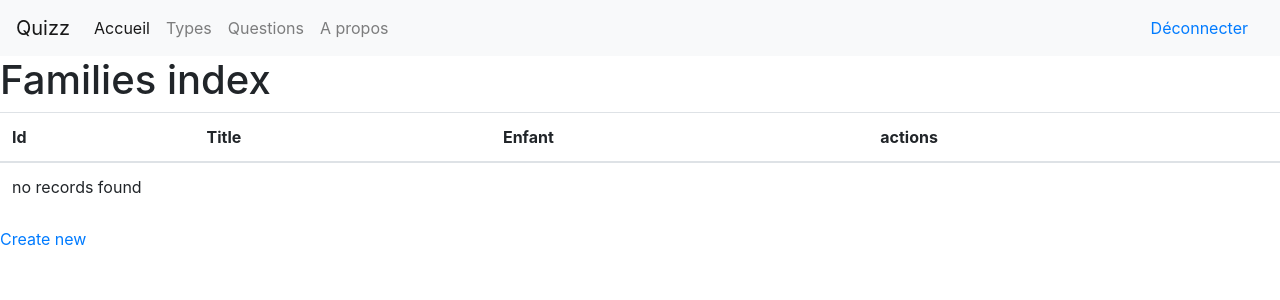
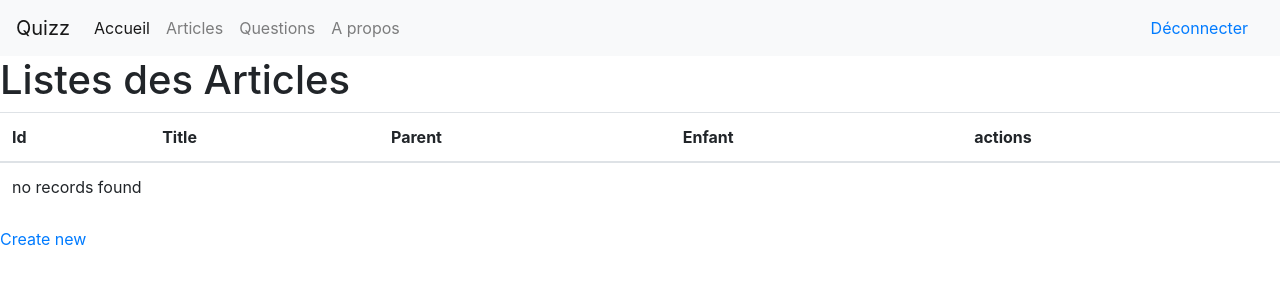
Before and after one commit to AlfredNico/SecuQuizz, a Symfony app: template templates/families/index.html.twig in a window 1280 px wide. Shown: the top 300 px of the page. Run offline with Twig, Linux system fonts and the light colour scheme; the template is opened without the code that fills it, so the values that code supplies are empty; some libraries are stand-ins or nearby versions.

Commit message:
Update entity families table

```diff
--- a/templates/base.html.twig
+++ b/templates/base.html.twig
@@ -32,7 +32,7 @@
                         </li>
                     {% endif %}
                     <li class="nav-item">
-                        <a class="nav-link" href="#">Types</a>
+                        <a class="nav-link" href="{{ path('families_index') }}">Articles</a>
                     </li>
                     <li class="nav-item">
                         <a class="nav-link" href="{{ path('questions_list') }}">Questions</a>
--- a/templates/families/index.html.twig
+++ b/templates/families/index.html.twig
@@ -1,15 +1,16 @@
 {% extends 'base.html.twig' %}
 
-{% block title %}Families index{% endblock %}
+{% block title %}Liste des articles{% endblock %}
 
 {% block body %}
-    <h1>Families index</h1>
+    <h1>Listes des Articles</h1>
 
     <table class="table">
         <thead>
             <tr>
                 <th>Id</th>
                 <th>Title</th>
+                <th>Parent</th>
                 <th>Enfant</th>
                 <th>actions</th>
             </tr>
@@ -19,10 +20,11 @@
             <tr>
                 <td>{{ family.id }}</td>
                 <td>{{ family.title }}</td>
+                 <td>{{ family.parent }}</td>
                 <td>{{ family.enfant ? family.enfant|join(', ') : '' }}</td>
                 <td>
-                    <a href="{{ path('families_show', {'id': family.id}) }}">show</a>
-                    <a href="{{ path('families_edit', {'id': family.id}) }}">edit</a>
+                    <a href="{{ path('families_show', {'id': family.id}) }}">Détail</a>
+                    <a href="{{ path('families_edit', {'id': family.id}) }}">Modifier</a>
                 </td>
             </tr>
         {% else %}
--- a/templates/families/new.html.twig
+++ b/templates/families/new.html.twig
@@ -1,9 +1,9 @@
 {% extends 'base.html.twig' %}
 
-{% block title %}New Families{% endblock %}
+{% block title %}créer nouvelle article{% endblock %}
 
 {% block body %}
-    <h1>Create new Families</h1>
+    <h1>Créer nouvelle Article</h1>
 
     {{ include('families/_form.html.twig') }}
 
--- a/templates/security/login.html.twig
+++ b/templates/security/login.html.twig
@@ -7,7 +7,7 @@
     {% for message in app.flashes('message') %}
         <div class="alert alert-success" role="alert"> {{ message }} </div>
     {% endfor %}
-    {% for message in app.flashes('dager') %}
+    {% for message in app.flashes('danger') %}
         <div class="alert alert-danger" role="alert"> {{ message }} </div>
     {% endfor %}
     {% for message in app.flashes('warning') %}
```
Also changed, not shown: src/Entity/Families.php (+22 -5 lines), src/Form/FamiliesType.php (+10 -0 lines), src/Migrations/Version20200526233738.php (added, +35 -0 lines).
